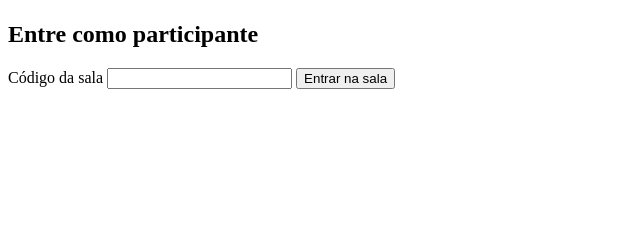
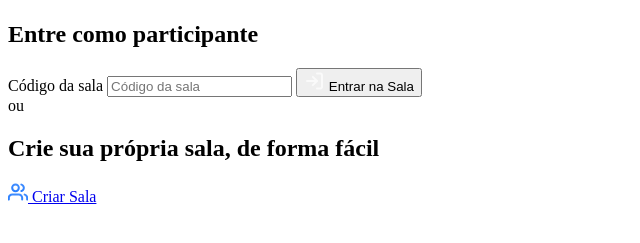
Before and after one commit to jonasnunes/nlw-together-discover, a plain HTML site: page index.html in a window 1280 px wide. Shown: the part 55-298 px from the top of the page, without its empty margins (0-640 px from the left). Drawn offline with Linux system fonts and the light colour scheme.

Commit message:
Update index.html
complementando o código html da página principal para partir pro css

```diff
--- a/index.html
+++ b/index.html
@@ -14,11 +14,28 @@
         <div class="container">
             <section>
                 <h2>Entre como participante</h2>
-                <form>
+                <form action="">
                     <label class="sr-only" for="room-id">Código da sala</label>
-                    <input type="text" id="room-id">
-                    <button>Entrar na sala</button>
+                    <input type="number" id="room-id" placeholder="Código da sala">
+                    <button>
+                        <img src="images/enter-room.svg" alt="Entrar na sala">
+                        Entrar na Sala
+                    </button>
                 </form>
+            </section>
+
+            <div class="separator">
+                <div></div>
+                <div>ou</div>
+                <div></div>
+            </div>
+
+            <section>
+                <h2>Crie sua própria sala, de forma fácil</h2>
+                <a href="create-room.html">
+                    <img src="images/users.svg" alt="Criar Sala">
+                    Criar Sala
+                </a>
             </section>
         </div>
     </main>
```
